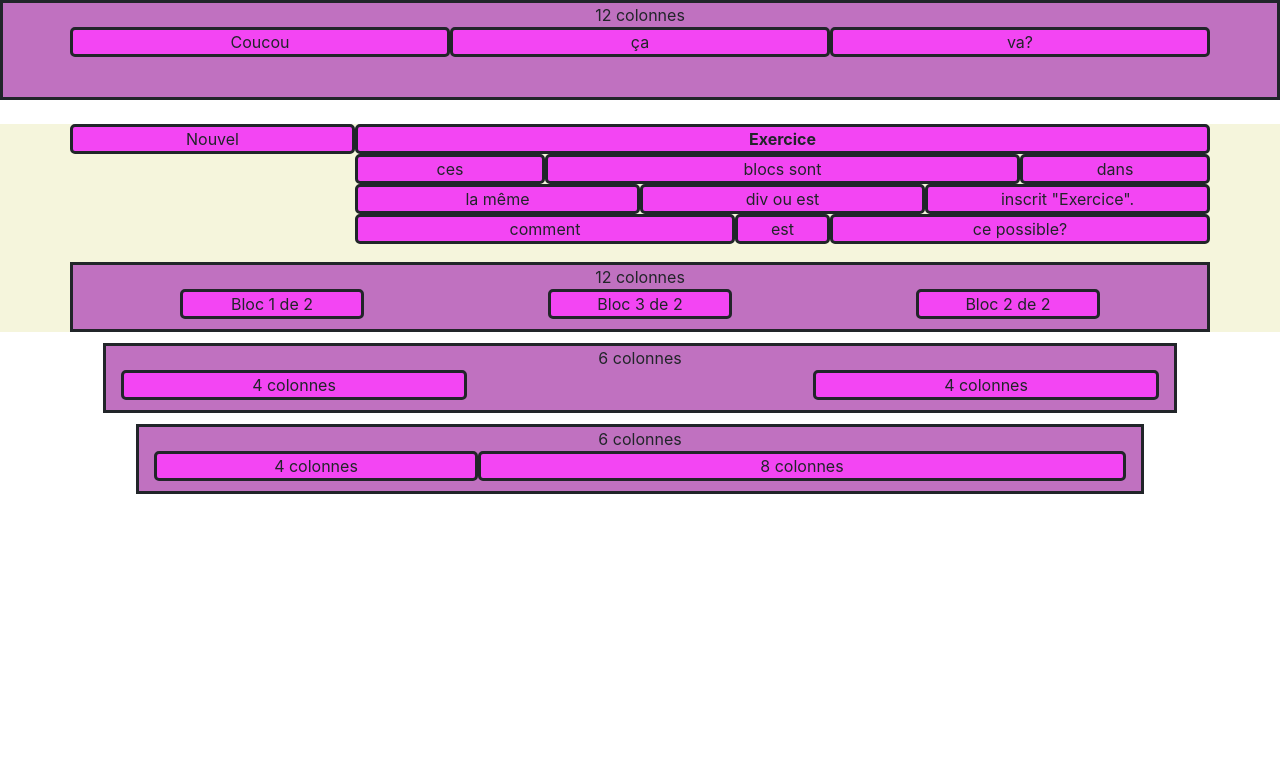
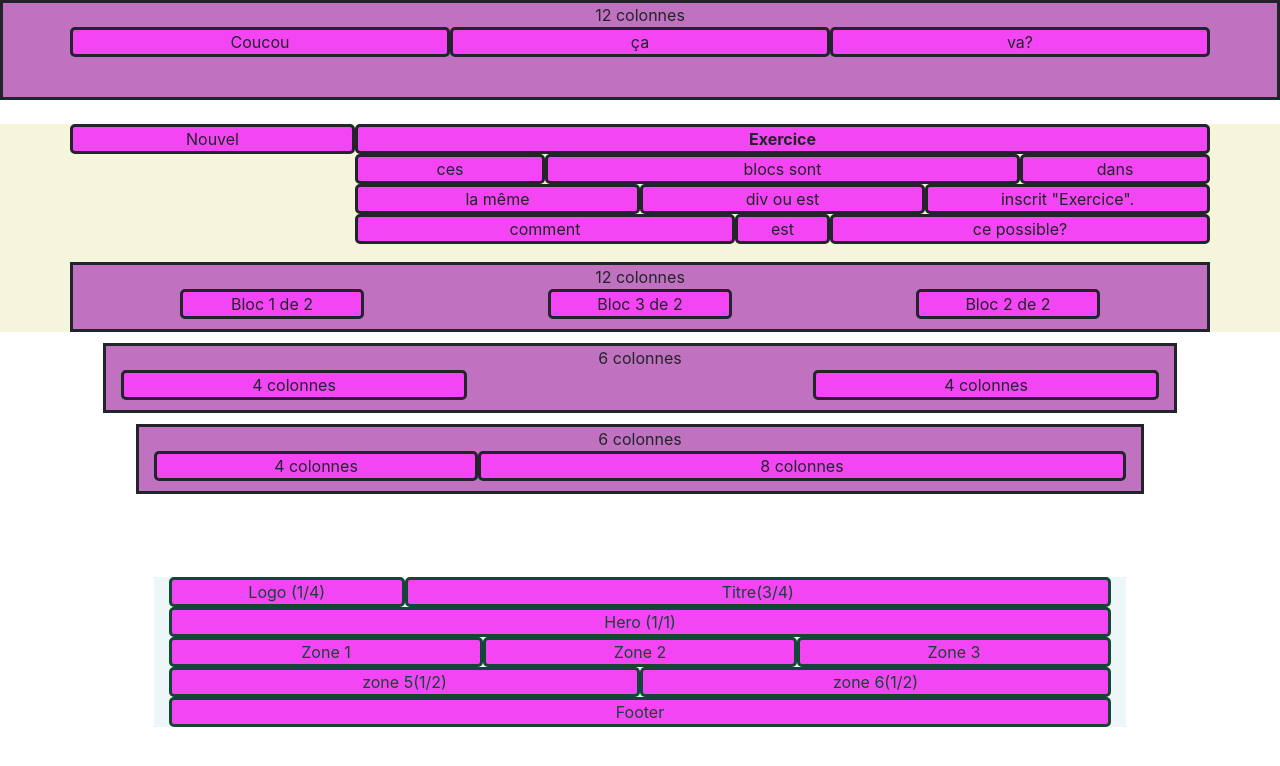
Before and after one commit to YajoudHamza/bootstrap, a plain HTML site: page index.html in a window 1280 px wide. Drawn offline with nearby package versions, Linux system fonts and the light colour scheme.

Commit message:
exerice 4-2

```diff
--- a/index.html
+++ b/index.html
@@ -13,7 +13,7 @@
 </head>
 
 <body>
-    <div class="container-fluid purple">
+    <div class="container-fluid 0 purple">
         <center>12 colonnes</center>
         <div class="container">
             <div class="row">
@@ -30,7 +30,7 @@
         </div>
     </div>
     <br>
-    <div class="container-fluid white ">
+    <div class="container-fluid 1 white ">
         <div class="container fluid">
             <div class="row">
                 <article class="col-md-3">
@@ -40,7 +40,7 @@
                     <p><strong>Exercice</strong> </p>
                 </article>
             </div>
-            <div class="row b">
+            <div class="row ">
                 <article class="col-md-3"> </article>
                 <article class="col-md-2">
                     <p>ces</p>
@@ -77,7 +77,7 @@
                 </article>
                 <br>
                 <br>
-                <div class="container-fluid mauve ">
+                <div class="container-fluid 2 mauve ">
                     <div class="container fluid">
                         <center>12 colonnes</center>
                         <div class="row">
@@ -98,7 +98,7 @@
                         <br>
 
                         <div class="one">
-                            <div class="container-fluid blanc ">
+                            <div class="container-fluid 3 blanc ">
                                 <center>6 colonnes</center>
                                 <div class="container fluid">
                                     <div class="row">
@@ -112,7 +112,7 @@
                                     </div>
 
                                     <br>
-                                    <div class="container-fluid blanc ">
+                                    <div class="container-fluid 4 blanc ">
                                         <center>6 colonnes</center>
                                         <div class="container fluid">
                                             <div class="row">
@@ -126,8 +126,44 @@
                                         </div>
 
 
+</body>
+<br>
+<br>
+<br>
+<br>
+        <div class="container-fluid luna">
+                <div class="container-fluid">
+                    <div class="row">
+                        <article class="col-md-3">
+                            <p>Logo (1/4)</p>
+                        </article>
+                        <article class="col-md-9">
+                            <p>Titre(3/4) </p>
+                    </div>
+                    <div class="row">
+                        <article class="col-md-12">
+                            <p>Hero (1/1)</p>
+                    </div>
+                    <div class="row">
+                        <article class="col-md-4">
+                            <p>Zone 1</p>
+                        </article>
+                        <article class="col-md-4">
+                            <p>Zone 2</p>
+                        </article>
+                        <article class="col-md-4">
+                            <p>Zone 3</p>
+                        </article>
+                        <article class="col-md-6">
+                                <p>zone 5(1/2)</p>
+                            </article>
+                            <article class="col-md-6">
+                                    <p>zone 6(1/2)</p>
+                                </article>
+                            <article class="col-md-12">
+                                    <p>Footer</p>
+                                </article>
+                                </div>
 
 
-</body>
-
 </html>
--- a/style.css
+++ b/style.css
@@ -46,6 +46,9 @@ p {
 
   }
 
-.one {
-    display:flex
+
+.luna {
+background:rgb(237, 247, 247);
+color: rgb(19, 70, 53);
+
 }
```
